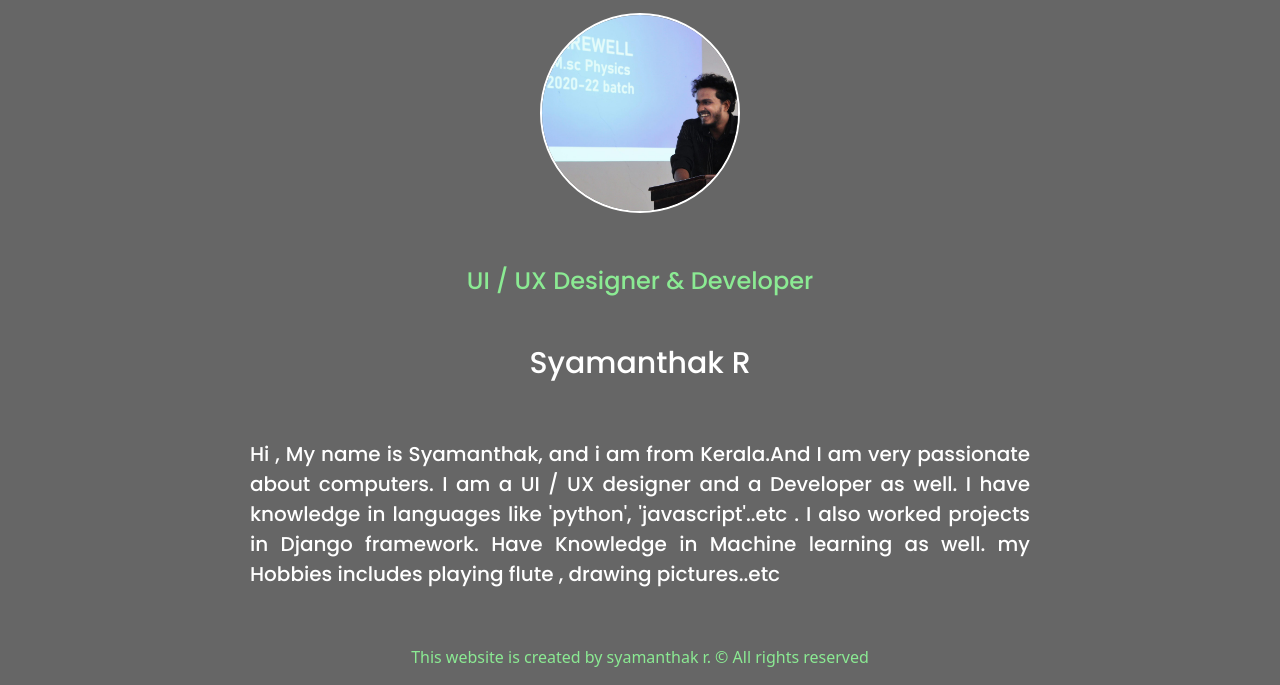
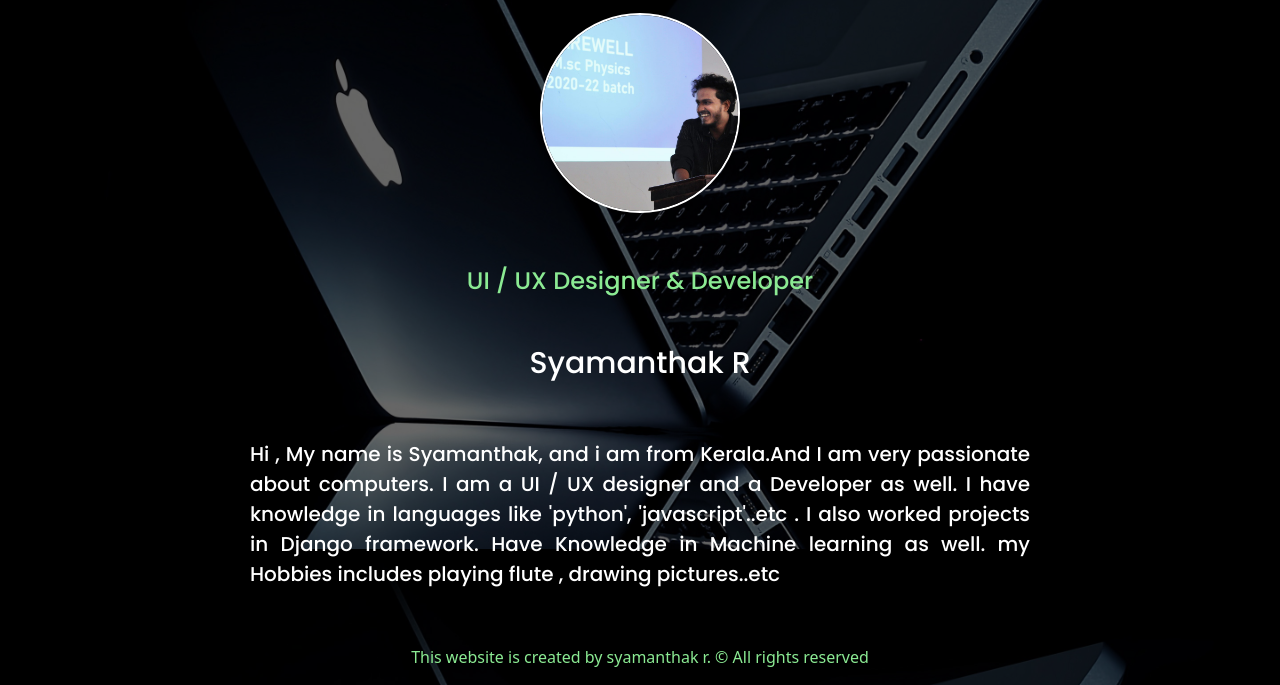
Before and after one commit to syamanthak/about_me.github.io, a plain HTML site: page index.html in a window 1280 px wide. Shown: the part 251-936 px from the top of the page. Drawn offline with nearby package versions, Linux system fonts and the light colour scheme.

Commit message:
Update about.css

```diff
--- a/css/about.css
+++ b/css/about.css
@@ -1,6 +1,6 @@
 @import url('https://fonts.googleapis.com/css2?family=Poppins:wght@100;200;300;400;500;600;700;800;900&display=swap');
 .about_body{
-    background-image: linear-gradient(rgb(0,0,0,0.60),rgb(0,0,0,0.60)) ,url('./images/laptop.jpg');
+    background-image: linear-gradient(rgb(0,0,0,0.60),rgb(0,0,0,0.60)) ,url('/images/laptop.jpg');
     background-repeat: no-repeat;
     background-size: cover;
     background-attachment: fixed;
```
